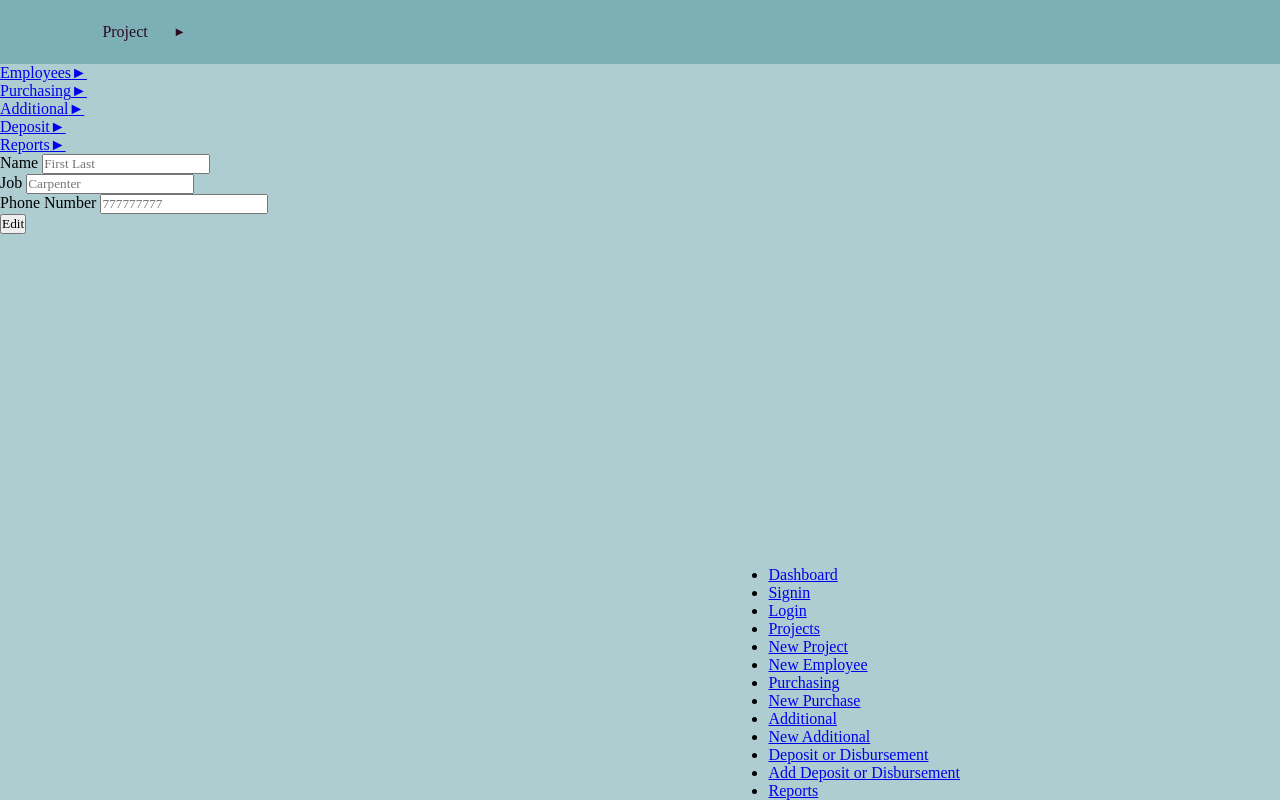
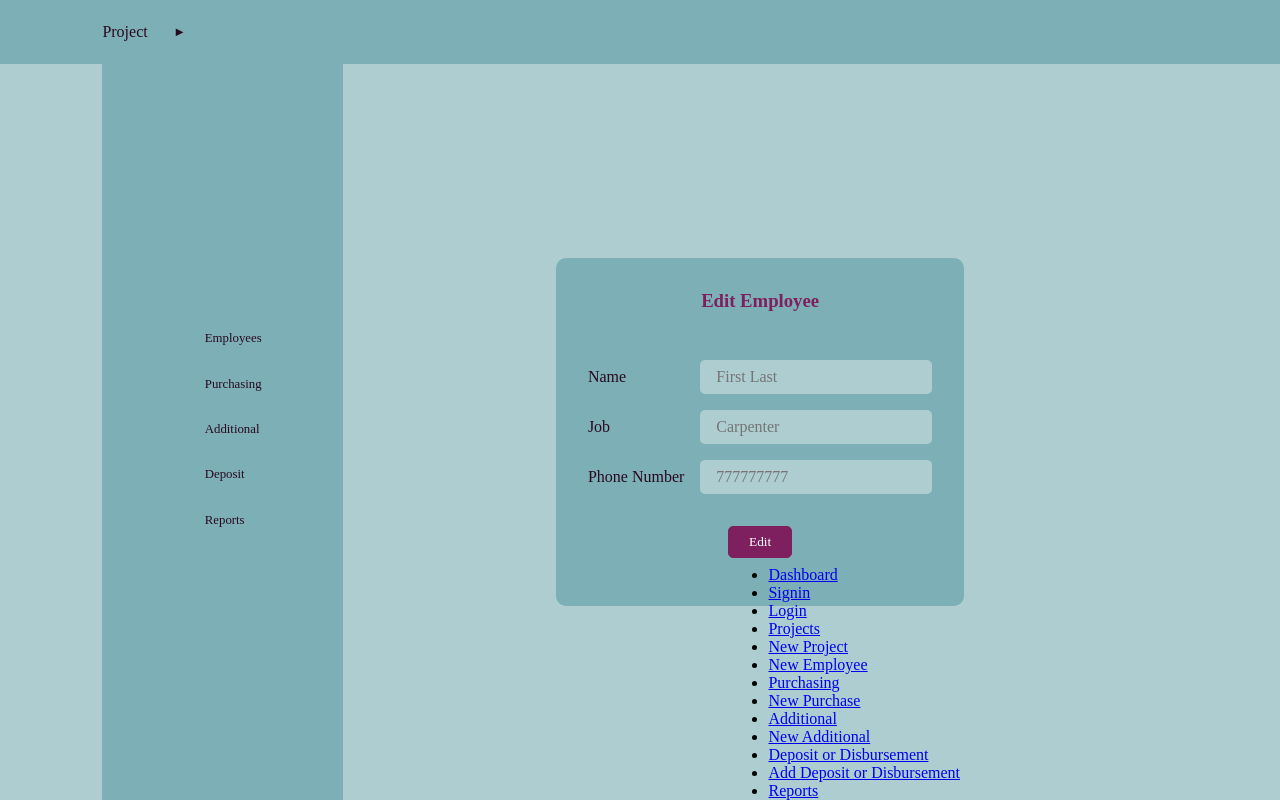
Before and after one commit to AsemAlhaidary/building-management, a Node project: template views/employees/edit.ejs in a window 1280 px wide. Run offline with Node 20 templates, Linux system fonts and the light colour scheme; the template is opened without the code that fills it, so the values that code supplies are empty; some libraries are stand-ins or nearby versions.

Commit message:
Style "edit" page in "projects"

```diff
--- a/views/employees/edit.ejs
+++ b/views/employees/edit.ejs
@@ -1,7 +1,10 @@
 <div class="container">
   <%- include('../partials/navbar') %>
+  <div class="workspaceContainer">
     <%- include('../partials/sidebar') %>
-  <div class="workspace">
+    <div class="workspace edit" style="flex-grow: 1;">
+      <div class="formBox">
+        <h3 class="title">Edit Employee</h3>
         <form action="/employees/<%= projectId %>/edit/<%= employee.id %>" method="POST" class="form">
           <div class="row">
             <label class="def" for="name">Name</label>
@@ -15,10 +18,11 @@
             <label class="def" for="phoneNum">Phone Number</label>
             <input type="tel" id="phoneNum" class="input" name="employeePhoneNum" value="<%= employee.employee_phone_num %>" placeholder="777777777" required>
           </div>
-
           <div class="actionButtons">
             <button type="submit">Edit</button>
           </div>
         </form>
       </div>
     </div>
+  </div>
+</div>
```
Lines whose indentation alone changed are shown as unchanged.
